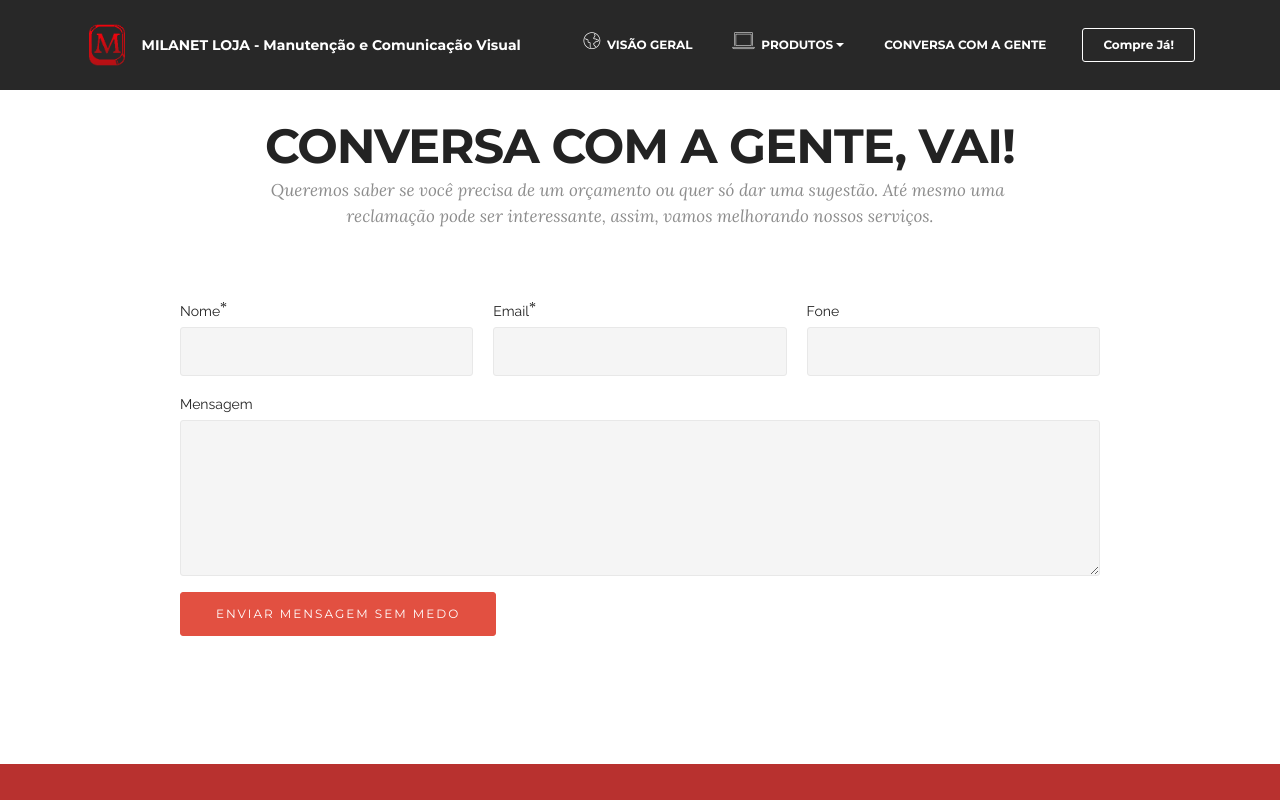
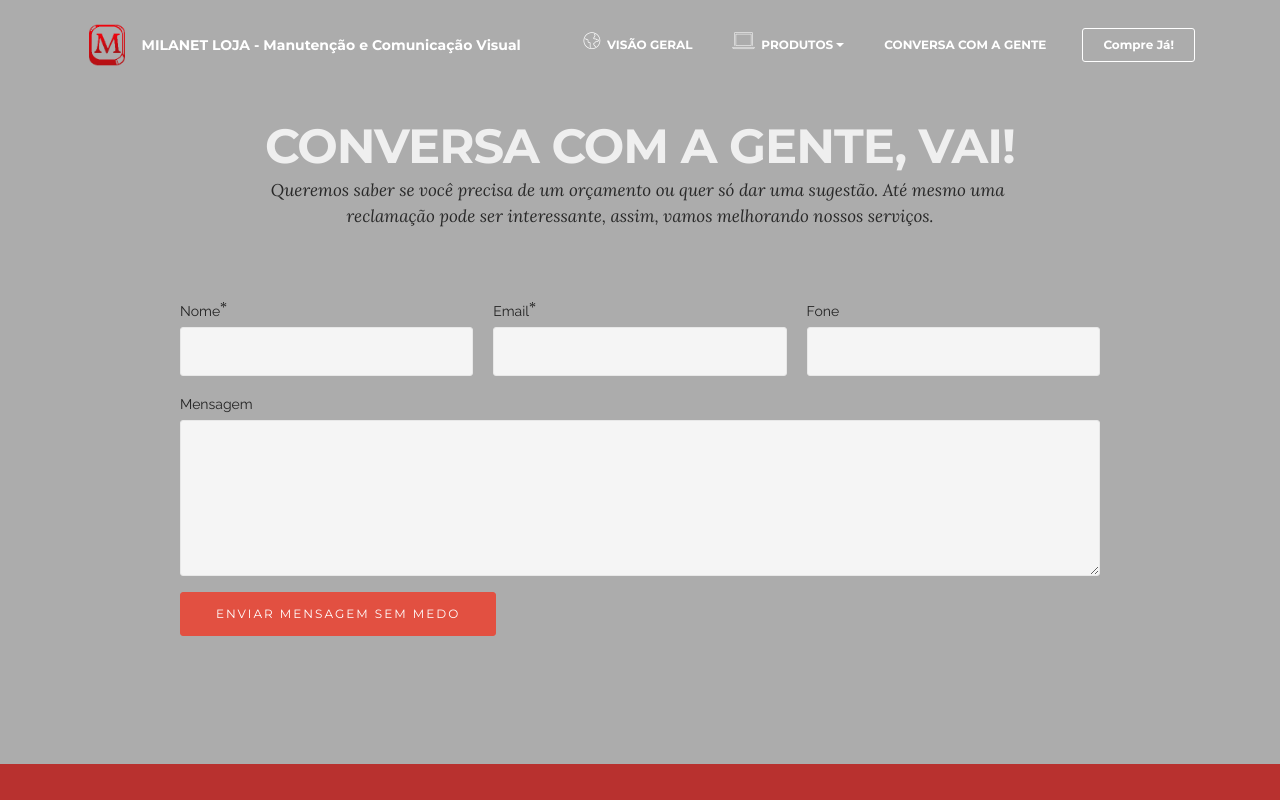
Before and after one commit to MILANETLOJA/milanetloja.github.io, a plain HTML site: page contato.html in a window 1280 px wide. Shown: the top 800 px of the page. Drawn offline with Linux system fonts and the light colour scheme; files that its build step writes are made by us from their sources; files whose address does not match are found by name; a web font is replaced by a local one.

Commit message:
create github pages

```diff
--- a/assets/mobirise/css/mbr-additional.css
+++ b/assets/mobirise/css/mbr-additional.css
@@ -496,6 +496,12 @@ h6,
 #form1-p .form-control-label {
   color: #232323;
 }
+#form1-p .mbr-section-title {
+  color: #efefef;
+}
+#form1-p SMALL {
+  color: #282828;
+}
 #social-buttons4-o .mbr-section-title,
 #social-buttons4-o .btn-social {
   color: #fff;
--- a/contato.html
+++ b/contato.html
@@ -33,7 +33,7 @@
 <body>
 <section id="menu-7" data-rv-view="328">
 
-    <nav class="navbar navbar-dropdown navbar-fixed-top">
+    <nav class="navbar navbar-dropdown transparent navbar-fixed-top bg-color">
         <div class="container">
 
             <div class="mbr-table">
@@ -64,7 +64,7 @@
 
 </section>
 
-<section class="engine"><a href="https://mobirise.co/o">bootstrap button</a></section><section class="mbr-section form1 mbr-after-navbar" id="form1-p" data-rv-view="317" style="background-color: rgb(255, 255, 255); padding-top: 120px; padding-bottom: 120px;">
+<section class="engine"><a href="https://mobirise.co/p">bootstrap dropdown</a></section><section class="mbr-section form1 mbr-after-navbar" id="form1-p" data-rv-view="317" style="background-color: rgb(172, 172, 172); padding-top: 120px; padding-bottom: 120px;">
 
     <div class="mbr-section mbr-section__container mbr-section__container--middle">
         <div class="container">
@@ -89,7 +89,7 @@
 
                     <form action="https://mobirise.com/" method="post" data-form-title="CONVERSA COM A GENTE, VAI!">
 
-                        <input type="hidden" value="N5wx5c44C9seiluESZMGLFaMjTKc6lmx5k6fgpmrT0bJJ407PWdnaNJMJA/1ExYtE1rfJBxhvVw/5DXLsylsjEU8TXGIWKt6EOaZplMPzsIMZiHafkDgUQBJqtQE4DoJ" data-form-email="true">
+                        <input type="hidden" value="rP8zT/BDe4zgIESLfHE4hLHFyxOCxvpEwTopZDP4pJenRy0TCSnclUA6qBx0sQtSr6LC2WGmiZyPjhp0EdbocepbVUiTPhTHe3YXNLmv2sIp9aZVPqn8ZWnZGxtodt4h" data-form-email="true">
 
                         <div class="row row-sm-offset">
 
```
Also changed, not shown: index.html (+2 -2 lines), 1 other file.
